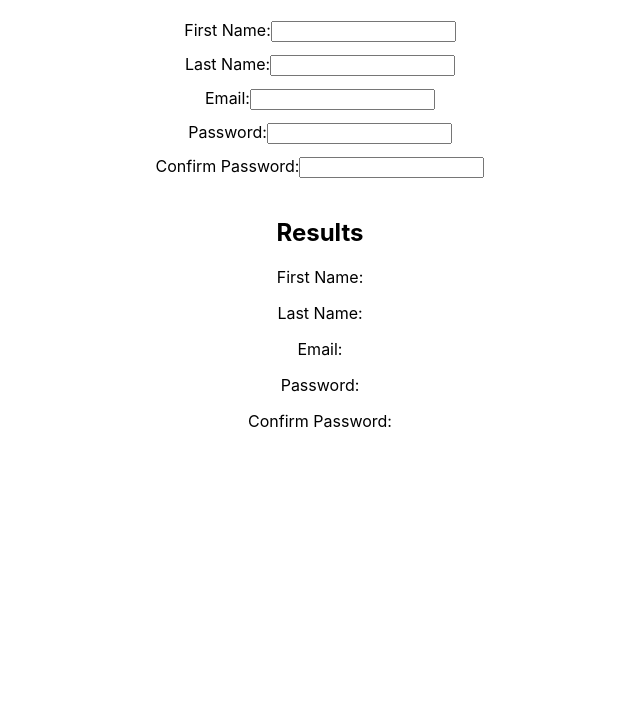
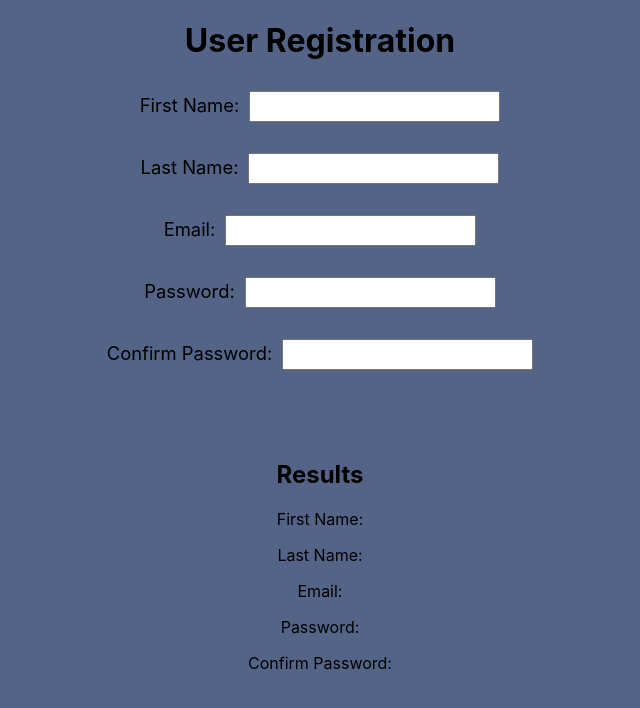
Before and after one commit to DiegoVargasM/dojo_form_hooks, a React (Create React App) app: page / in a window 1280 px wide. Shown: the top 708 px of the page, without its empty margins (320-960 px from the left). Built offline with nearby package versions, Linux system fonts and the light colour scheme.

Commit message:
Add form style

```diff
--- a/src/App.css
+++ b/src/App.css
@@ -1,9 +1,14 @@
+
+
 .App {
   text-align: center;
   display: flex;
-  justify-content: center;
+  justify-content:flex-start;
   align-items: center;
   flex-direction: column;
+  background-color: hsl(221, 23%, 43%);
+  height: 100vh;
+  gap:5%;
 }
 
 .App-logo {
--- a/src/App.js
+++ b/src/App.js
@@ -1,7 +1,8 @@
 import React, { useState } from "react";
 import Form from "./components/Form";
 import Results from "./components/Results";
-import './App.css'
+import './App.css';
+
 
 
 function App() {
--- a/src/components/Form.js
+++ b/src/components/Form.js
@@ -13,6 +13,8 @@ const Form = props => {
 		})
 	}
 	return (
+		<div>
+		<h1> User Registration</h1>
 		<form className="form-element">
 			<div className="form-group">
 				<label htmlFor="firstName" >First Name:</label>
@@ -35,6 +37,8 @@ const Form = props => {
 				<input onChange={onChange} type="password" name="confirmPassword" ></input>
 			</div>
 		</form>
+		</div>
+
 	)
 }
 
--- a/src/components/form.css
+++ b/src/components/form.css
@@ -7,3 +7,16 @@
 	width: 500px;
 	height: auto;
 }
+
+.form-group {
+	height: 50px;
+	display: flex;
+	justify-content: center;
+	align-items: center;
+	gap: 10px;
+}
+
+.form-group > * {
+	height: 25px;
+	font-size: 1.15rem;
+}
```
